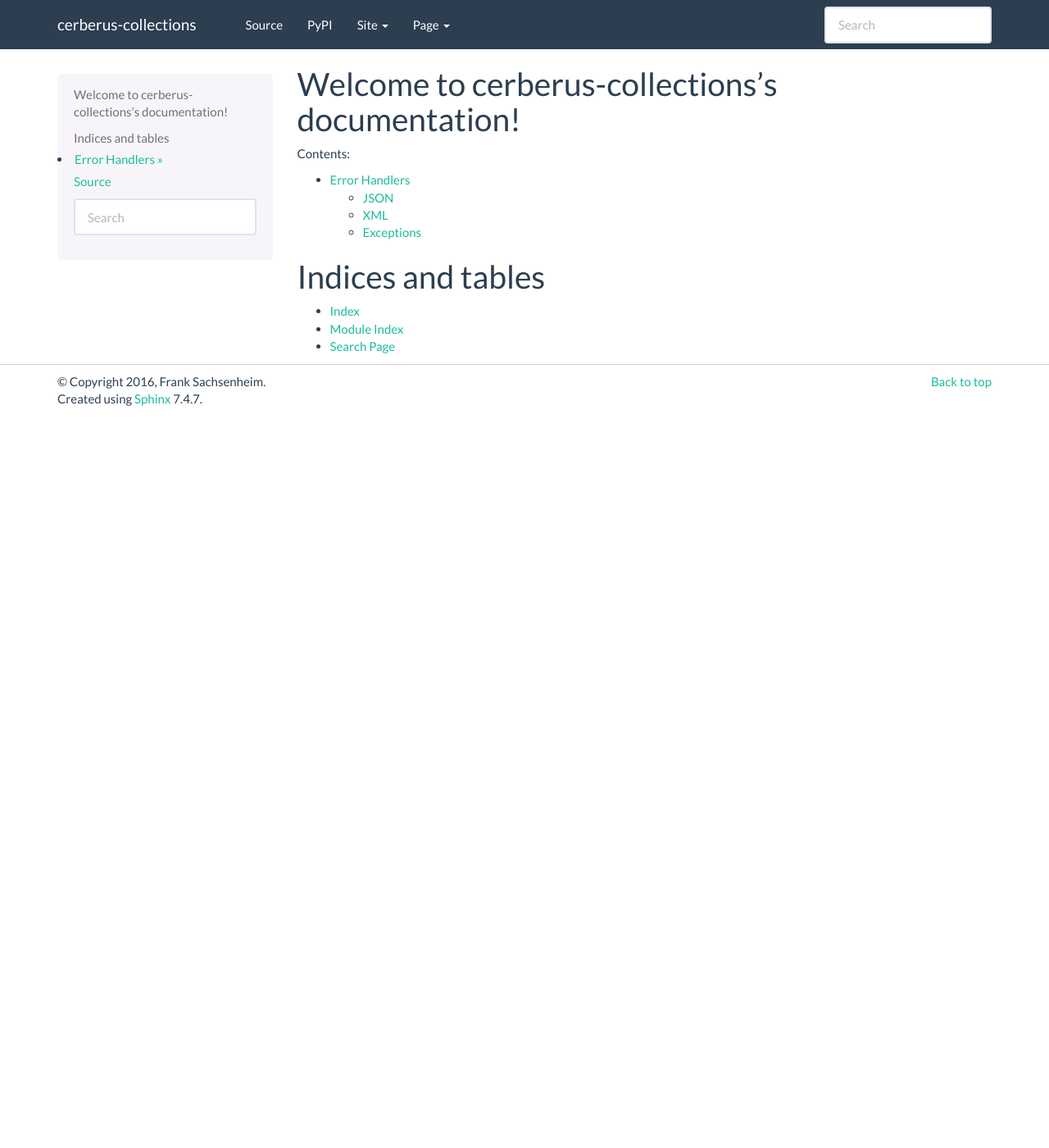
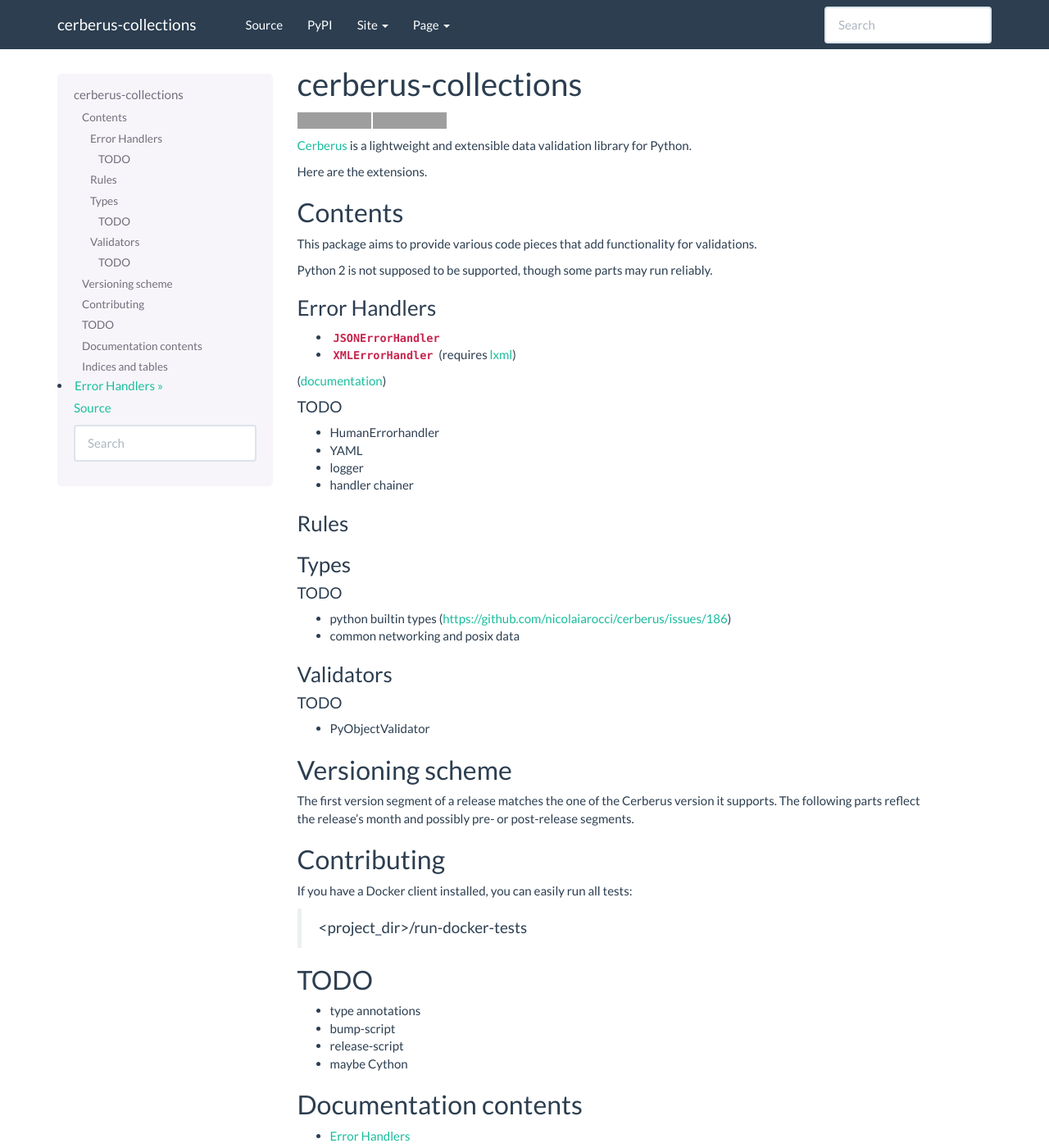
Before and after one commit to funkyfuture/cerberus-collections, a Sphinx documentation site: the page built from docs/source/index.rst, in a window 1280 px wide and 1400 px high. Shown: the whole window at 82% size. Built offline with Sphinx 7.4.7, drawn with Linux system fonts in a browser that asks for light colours; the version number could not be read and is left out; grey boxes are pictures that could not be loaded.

Commit message:
README.md -> .rst, and updates

```diff
--- a/README.rst
+++ b/README.rst
@@ -1,63 +1,90 @@
-# cerberus-collections
+cerberus-collections
+====================
 
-[Cerberus](http://python-cerberus.org) is a lightweight and extensible data
-validation library for Python.
+|latest| |python-support|
+
+`Cerberus`_ is a lightweight and extensible data validation library for Python.
 
 Here are the extensions.
 
-## Contents
+Contents
+++++++++
 
 This package aims to provide various code pieces that add functionality for
 validations.
 
 Python 2 is not supposed to be supported, though some parts may run reliably.
 
-### Error Handlers
+Error Handlers
+--------------
 
-- `cerberus_collections.JSONErrorHandler`
-- `cerberus_collections.XMLErrorHandler` (requires [lxml](https://pypi.python.org/pypi/lxml))
+- :class:`~cerberus_collections.JSONErrorHandler`
+- :class:`~cerberus_collections.XMLErrorHandler` (requires `lxml`_)
 
-([documentation](https://cerberus-collections.rtfd.io/en/latest/error_handlers.html))
+(`documentation <https://cerberus-collections.rtfd.io/en/latest/error_handlers.html>`_)
 
-##### TODO
+TODO
+....
 
-- HumanReadable
+- HumanErrorhandler
 - YAML
 - logger
 - handler chainer
 
-### Rules
 
-### Types
+Rules
+-----
 
-##### TODO
 
-- python builtin types https://github.com/nicolaiarocci/cerberus/issues/186
+Types
+-----
+
+TODO
+....
+
+- python builtin types (https://github.com/nicolaiarocci/cerberus/issues/186)
 - common networking and posix data
 
-### Validators
+Validators
+----------
 
-##### TODO
+TODO
+....
 
 - PyObjectValidator
 
 
-## Versioning scheme
+Versioning scheme
++++++++++++++++++
 
 The first version segment of a release matches the one of the Cerberus version
 it supports. The following parts reflect the release's month and possibly pre-
 or post-release segments.
 
 
-## Contributing
+Contributing
+++++++++++++
 
 If you have a Docker client installed, you can easily run all tests:
 
     <project_dir>/run-docker-tests
 
 
-## TODO
+TODO
+++++
 
 - type annotations
 - bump-script
 - release-script
+- maybe Cython
+
+
+.. _`Cerberus`: http://python-cerberus.org
+.. _`lxml`: https://pypi.python.org/pypi/lxml
+
+.. |latest| image:: https://img.shields.io/pypi/v/cerberus-collections.svg
+   :target: https://pypi.python.org/pypi/cerberus-collections
+   :alt: Version
+.. |python-support| image:: https://img.shields.io/pypi/pyversions/cerberus-collections.svg
+   :target: https://pypi.python.org/pypi/cerberus-collections
+   :alt: Python versions
--- a/docs/source/index.rst
+++ b/docs/source/index.rst
@@ -1,12 +1,8 @@
-.. cerberus-collections documentation master file, created by
-   sphinx-quickstart on Fri Sep  2 22:34:24 2016.
-   You can adapt this file completely to your liking, but it should at least
-   contain the root `toctree` directive.
+.. include:: ../../README.rst
 
-Welcome to cerberus-collections's documentation!
-================================================
 
-Contents:
+Documentation contents
+++++++++++++++++++++++
 
 .. toctree::
    :maxdepth: 2
@@ -15,7 +11,7 @@
 
 
 Indices and tables
-==================
+++++++++++++++++++
 
 * :ref:`genindex`
 * :ref:`modindex`
--- a/setup.py
+++ b/setup.py
@@ -24,7 +24,7 @@
     author='Frank Sachsenheim',
     author_email='funkyfuture@riseup.net',
     description='Extensions for cerberus, a lightweight and extensible data validation library for Python',
-    long_description=open('README.md').read(),
+    long_description=open('README.rst').read(),
     install_requires=requirements,
     keywords=['validation', 'schema', 'xml'],
     classifiers=[
```
